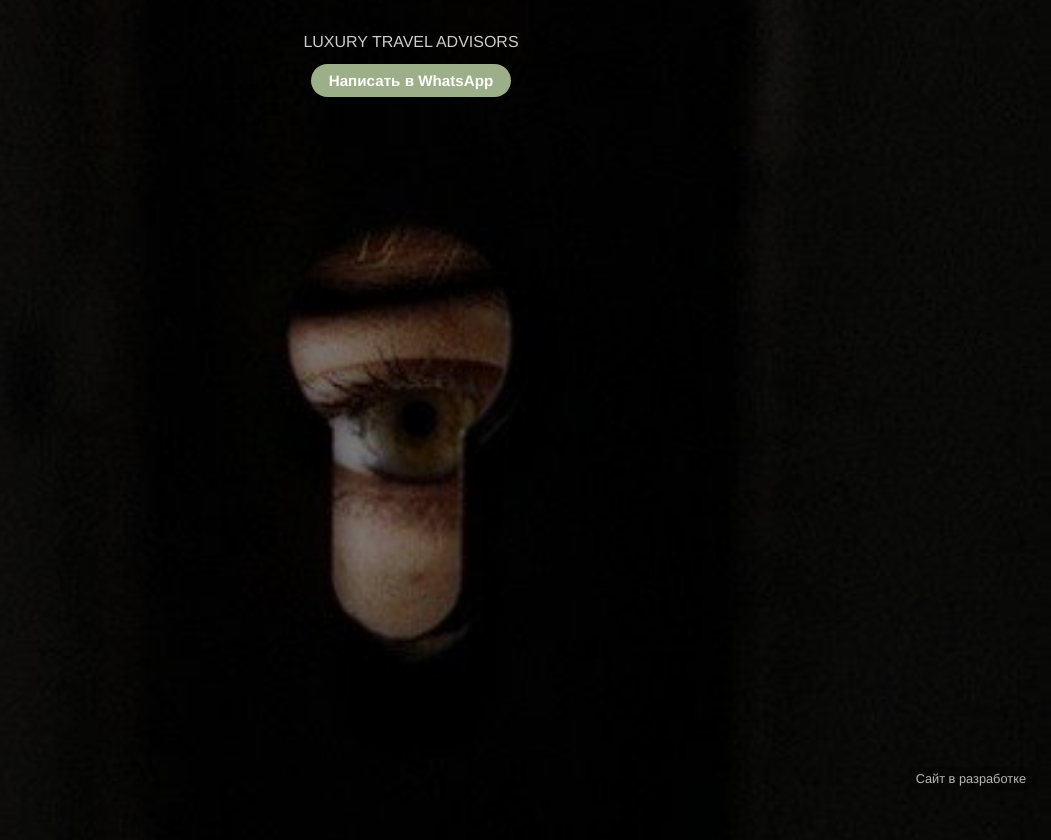
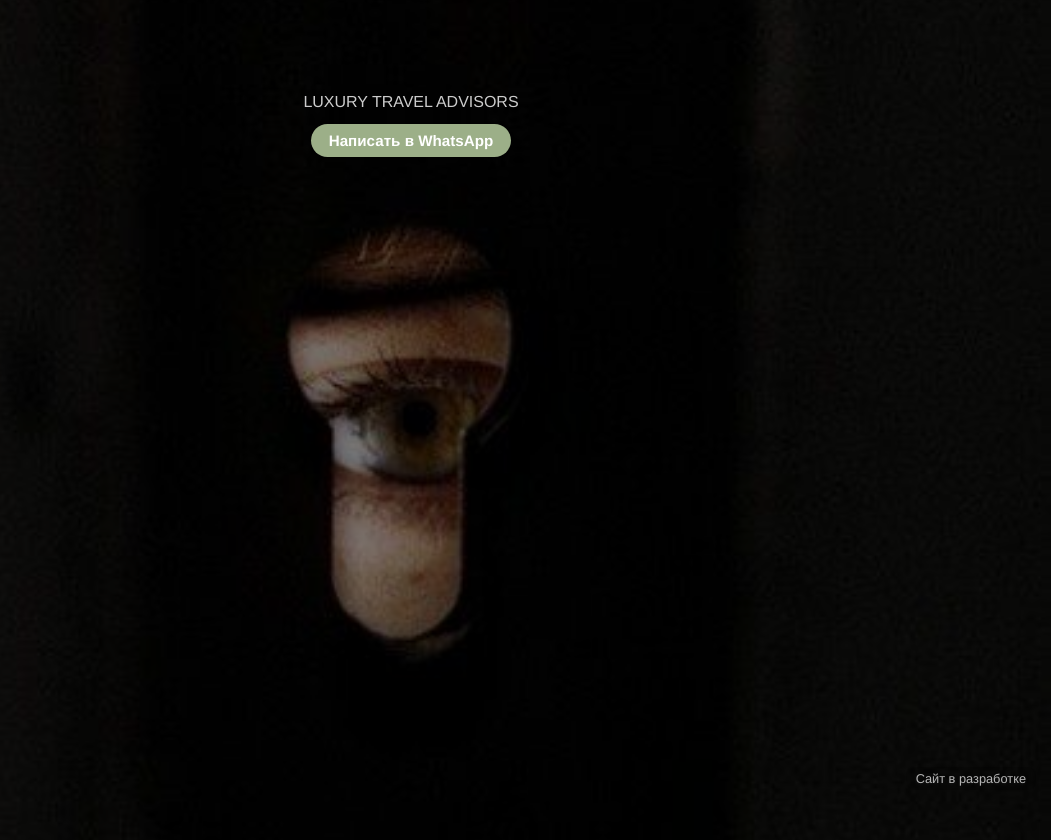
Before and after one commit to AIWorkPartner/my-site, a plain HTML site: page index.html in a window 1280 px wide. Shown: the whole page, without its empty margins (229-1280 px from the left). Drawn offline with Linux system fonts and the light colour scheme.

Commit message:
Update index.html

```diff
--- a/index.html
+++ b/index.html
@@ -18,7 +18,6 @@
       display: flex;
       flex-direction: column;
       align-items: center;
-      justify-content: space-between;
       text-align: center;
       overflow: hidden;
       padding: 20px;
@@ -40,6 +39,7 @@
       max-width: 600px;
       width: 100%;
       margin: 0 auto;
+      padding-top: 60px;
     }
     h1 {
       text-transform: uppercase;
```
